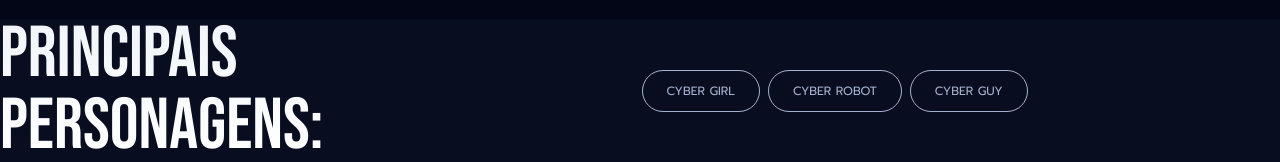
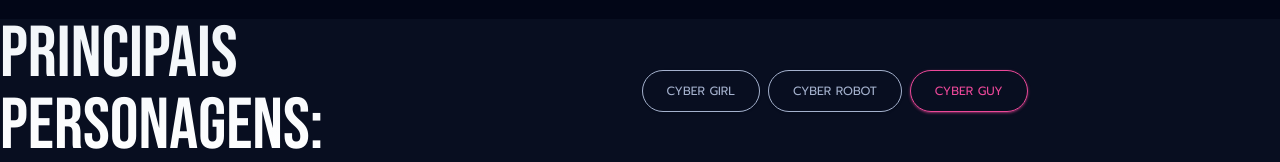
Before and after one commit to allandiegoasilva/tg-laboratory, a Next.js app: page / in a window 1280 px wide. Shown: the part 218-380 px from the top of the page. Built offline with nearby package versions, Linux system fonts and the light colour scheme.

Commit message:
adjust store colors

```diff
--- a/src/components/Button.tsx
+++ b/src/components/Button.tsx
@@ -16,11 +16,13 @@ export default function Button(props : IButtonProps) {
   } = props;
 
 
-  let border = 'border-'+color+'-500';
-  let text = 'text-'+color+'-500';
+  const colors : any = {
+    pink:'text-pink-500 border-pink-500 shadow-pink-500/50',
+    purple:'text-purple-500 border-purple-500 shadow-purple-500/50',
+    sky: 'text-sky-500 border-sky-500 shadow-sky-500/50'
+  }
 
-  console.log(border);
-  console.log(text);
+  console.log(colors[color]);
 
   return (
     <button
@@ -38,12 +40,12 @@ export default function Button(props : IButtonProps) {
         font-prompt
         uppercase
         border
-        hover:${border}
-        hover:${text}
         transition
         ease-in-out
+        shadow
+        hover:scale-105
         duration-200
-        ${!selected ? 'text-secondary border-secondary' : (border + ' ' + text)}
+        ${selected ?  colors[color] : 'text-secondary border-secondary '}
       `}>
         { loading ?  "carregando" : children}
     </button>
--- a/src/components/Cart.tsx
+++ b/src/components/Cart.tsx
@@ -46,14 +46,14 @@ export default function Cart(){
 
   return (
     <>
-      <div className={`${viewMode} top-0 w-full  flex justify-end px-24 py-3 ${background}`} ref={ref}>
+      <div className={`${viewMode} top-0 w-full  flex justify-end px-24 py-3 backdrop-blur-md  z-40`} ref={ref}>
           <button className="flex relative" onClick={() => setOpen(true)}>
             <FiShoppingBag size={25} className='text-white'/>
             {cart.length > 0 && <div className="absolute -top-1 -right-3 text-sm font-satisfy text-purple-500 shadow-xl shadow-white h-4 w-4 bg-white text-slate-952 rounded-md flex items-center justify-center">{cart.length}</div>}
           </button>
       </div>
       <motion.div
-        className="fixed w-full h-screen bg-black/80 z-10 right-0 flex"
+        className="fixed w-full h-screen bg-black/80 z-50 right-0 flex"
           initial={'close'}
           animate={open ? 'open' : 'close'}
           variants={variants}
@@ -69,7 +69,7 @@ export default function Cart(){
             ease: 'easeInOut',
             duration: 0.3
           }}
-          className="absolute  flex-col w-full h-full items-start bg-white z-10 px-3 py-4 lg:max-w-sm right-0 flex rounded-tl-xl">
+          className="absolute  flex-col w-full  h-full items-start bg-white z-50 px-3 py-4 lg:max-w-sm right-0 flex rounded-tl-xl">
           <div className="flex w-full">
             <button type="button" onClick={() => setOpen(false)} className="text-[#D9D9D9]">
               <AiFillCloseCircle size={35}/>
--- a/src/components/Header.tsx
+++ /dev/null
@@ -1,11 +0,0 @@
-
-
-export default function Header(){
-  return (
-    <div className="flex w-full">
-      <div className="div">
-
-      </div>
-    </div>
-  );
-}
--- a/src/pages/index.tsx
+++ b/src/pages/index.tsx
@@ -58,19 +58,17 @@ export default function Home() {
               from-slate-100
               to-white
               bg-clip-text
-              text-bolder
-
-              '>
+              text-bolder'>
               Principais personagens:
             </h1>
            <div className="flex h-full self-center items-center justify-center py-3 px-8 w-full gap-2">
-            <Button onClick={()=> setView("girl")} color='sky'>
+            <Button onClick={()=> setView("girl")} color='sky' selected={view == 'girl'}>
               CYBER GIRL
             </Button>
-             <Button onClick={()=> setView("robot")} color='red'>
+             <Button onClick={()=> setView("robot")} color='purple' selected={view == 'robot'}>
               CYBER ROBOT
             </Button>
-            <Button onClick={()=> setView("guy")} color='green'>
+            <Button onClick={()=> setView("guy")} color='pink' selected={view == 'guy'}>
               CYBER GUY
             </Button>
         </div>
```
